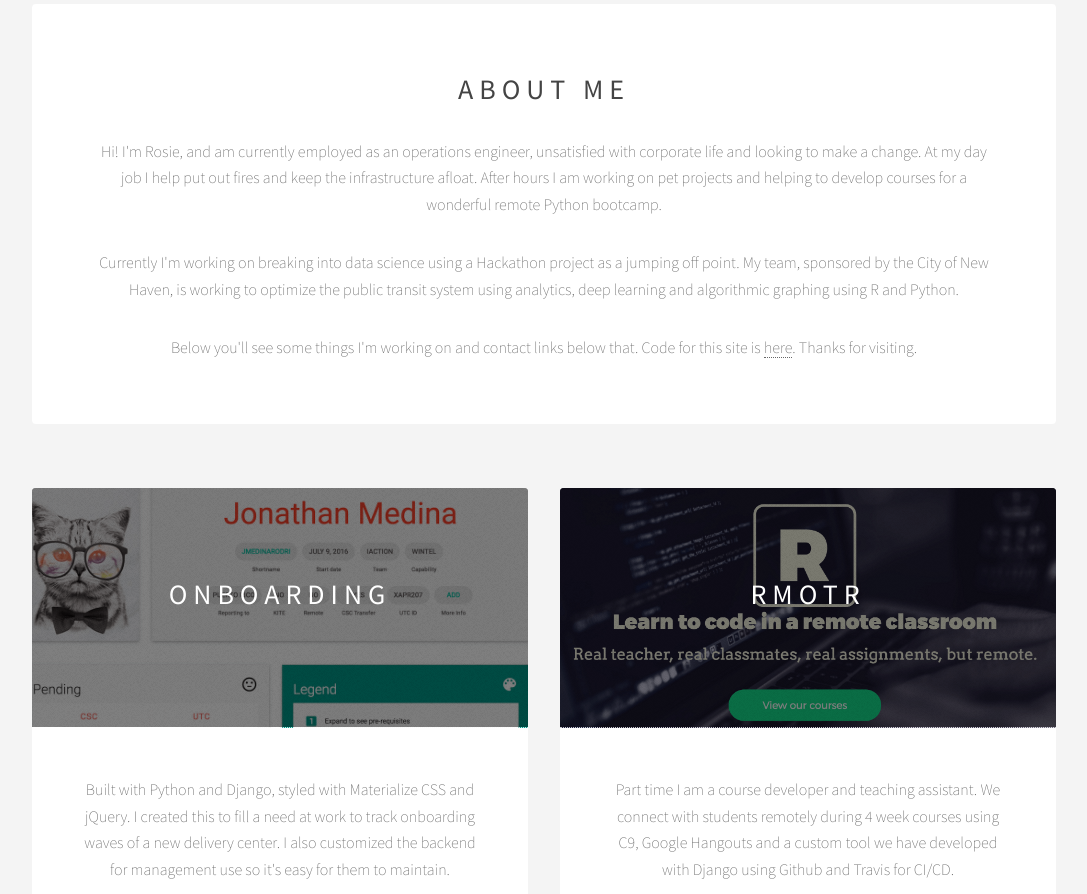
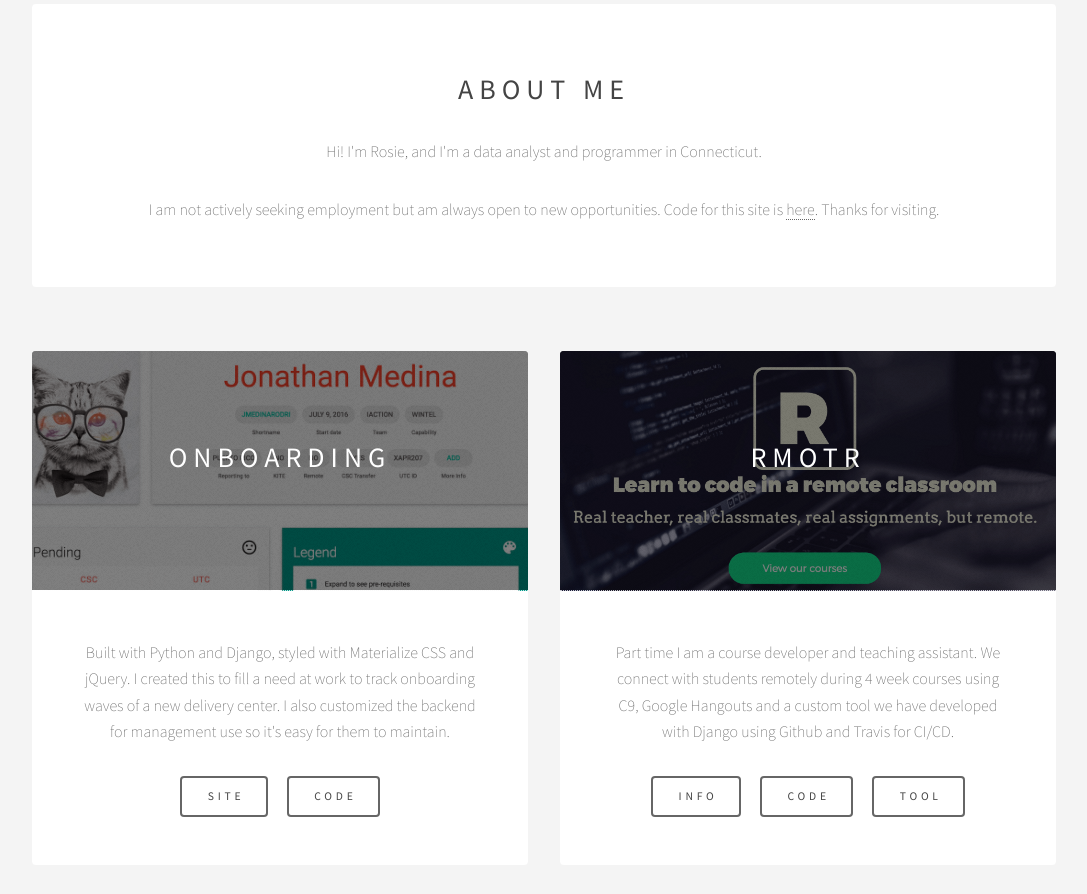
Before and after one commit to rosiecakes/roselovestacos, a website: page app/index.html in a window 1280 px wide. Shown: the part 820-1714 px from the top of the page, without its empty margins (96-1183 px from the left). Drawn offline with Linux system fonts and the light colour scheme; some packages are replaced by stand-ins of ours; a script that the page names is missing.

Commit message:
index update

```diff
--- a/app/index.html
+++ b/app/index.html
@@ -32,10 +32,8 @@
           <header>
             <h2>About Me</h2>
           </header>
-          <p class="align-center">Hi! I'm Rosie, and am currently employed as an operations engineer, unsatisfied with corporate life and looking to make a change. At my day job I help put out fires and keep the infrastructure afloat. After hours I am working on pet projects and helping to develop courses for a
-          wonderful remote Python bootcamp. </p>
-          <p class="align-center">Currently I'm working on breaking into data science using a Hackathon project as a jumping off point. My team, sponsored by the City of New Haven, is working to optimize the public transit system using analytics, deep learning and algorithmic graphing using R and Python.</p>
-          <p class="align-center">Below you'll see some things I'm working on and contact links below that. Code for this site is <a href="https://github.com/rosiecakes/roselovestacos">here</a>. Thanks for visiting.</p>
+          <p class="align-center">Hi! I'm Rosie, and I'm a data analyst and programmer in Connecticut. </p>
+          <p class="align-center">I am not actively seeking employment but am always open to new opportunities. Code for this site is <a href="https://github.com/rosiecakes/roselovestacos">here</a>. Thanks for visiting.</p>
         </section>
         <section class="main items">
           <article class="item">
```
